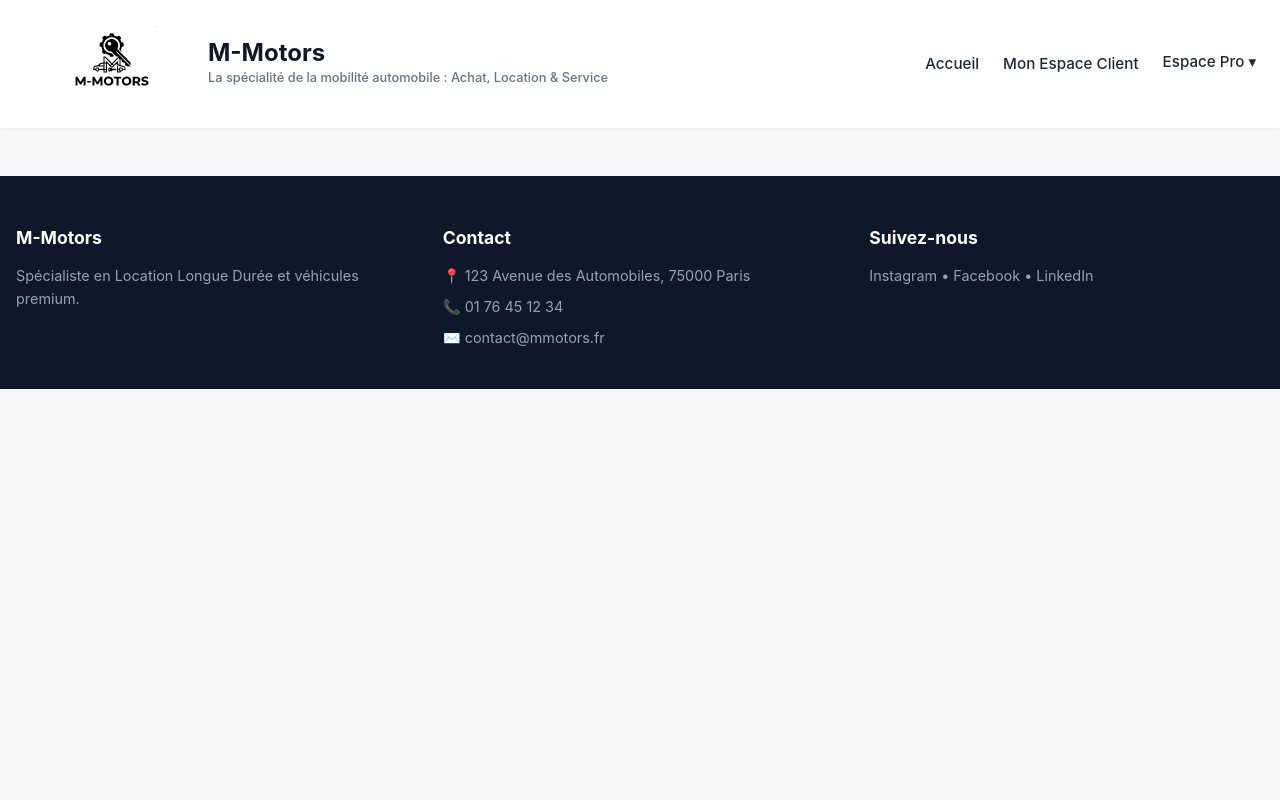
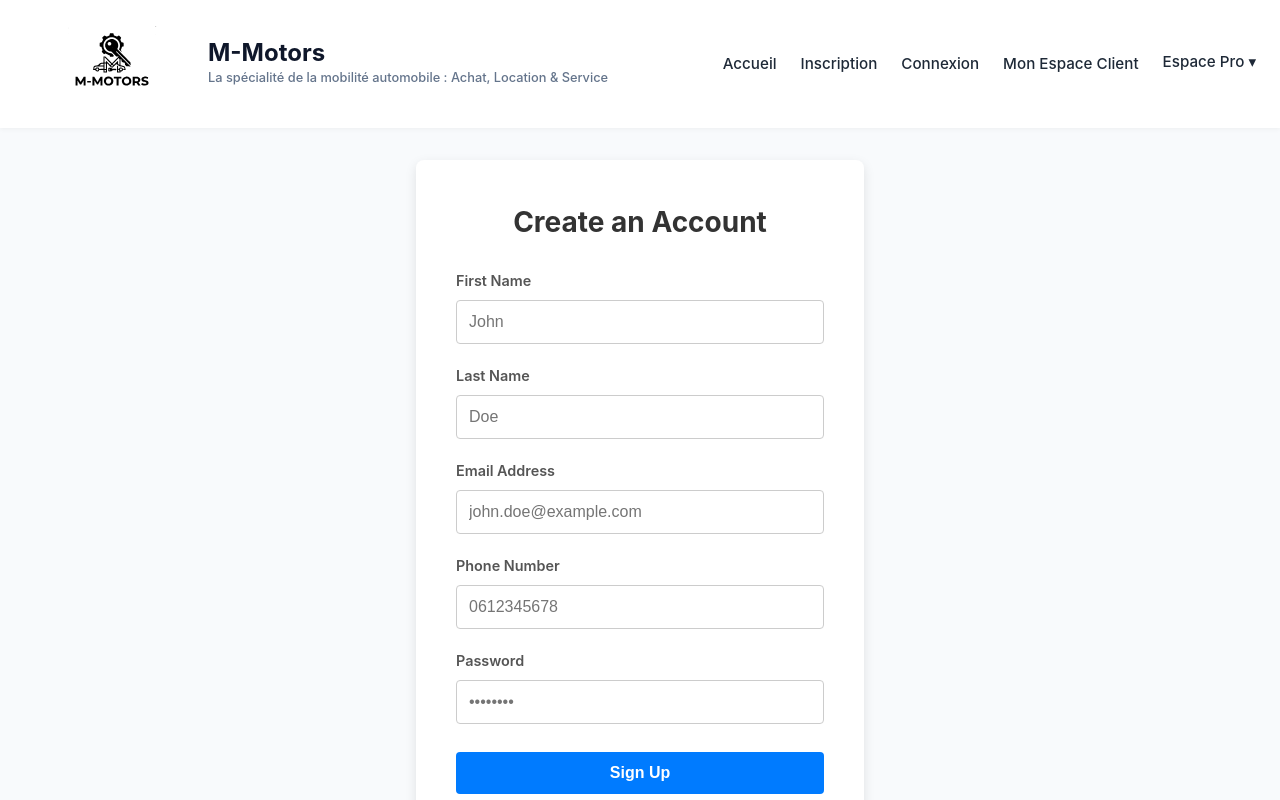
Before and after one commit to sophiaadmi45-sketch/m-motors-frontend, a React (Vite) app: page /register in a window 1280 px wide. Shown: the top 800 px of the page. Built offline with nearby package versions, Linux system fonts and the light colour scheme.

Commit message:
feat(front): integration du formulaire d inscription et de la navigation US-001

```diff
--- a/src/components/Header.jsx
+++ b/src/components/Header.jsx
@@ -19,6 +19,8 @@ function Header() {
         </div>
         <nav className="nav">
           <Link to="/">Accueil</Link>
+          <Link to="/register">Inscription</Link>
+          <Link to="/login">Connexion</Link>
           <Link to="/dashboard">Mon Espace Client</Link>
           <div className="nav-dropdown-container">
     <button
--- /dev/null
+++ b/src/components/Register.css
@@ -0,0 +1,94 @@
+.register-container {
+    display: flex;
+    justify-content: center;
+    align-items: center;
+    min-height: 80vh;
+    padding: 2rem;
+    box-sizing: border-box;
+}
+
+.register-form {
+    background-color: #ffffff;
+    padding: 2.5rem;
+    border-radius: 0.5rem;
+    box-shadow: 0 0.25rem 0.75rem rgba(0, 0, 0, 0.1);
+    width: 100%;
+    max-width: 28rem;
+    box-sizing: border-box;
+}
+
+.register-form h2 {
+    margin-top: 0;
+    margin-bottom: 1.5rem;
+    font-size: 1.75rem;
+    color: #333333;
+    text-align: center;
+}
+
+.form-group {
+    margin-bottom: 1.25rem;
+    display: flex;
+    flex-direction: column;
+}
+
+.form-group label {
+    margin-bottom: 0.5rem;
+    font-size: 0.9rem;
+    font-weight: 600;
+    color: #555555;
+}
+
+.form-group input {
+    padding: 0.75rem;
+    font-size: 1rem;
+    border: 0.0625rem solid #cccccc;
+    border-radius: 0.25rem;
+    outline: none;
+    transition: border-color 0.2s ease;
+    width: 100%;
+    box-sizing: border-box;
+}
+
+.form-group input:focus {
+    border-color: #007bff;
+}
+
+.btn-submit {
+    width: 100%;
+    padding: 0.75rem;
+    font-size: 1rem;
+    font-weight: bold;
+    color: #ffffff;
+    background-color: #007bff;
+    border: none;
+    border-radius: 0.25rem;
+    cursor: pointer;
+    transition: background-color 0.2s ease;
+    margin-top: 0.5rem;
+}
+
+.btn-submit:hover {
+    background-color: #0056b3;
+}
+
+/* Styles pour les messages d'erreur et de succès */
+.message {
+    padding: 0.75rem;
+    border-radius: 0.25rem;
+    margin-bottom: 1.25rem;
+    font-size: 0.9rem;
+    text-align: center;
+    font-weight: 500;
+}
+
+.error-message {
+    background-color: #f8d7da;
+    color: #721c24;
+    border: 0.0625rem solid #f5c6cb;
+}
+
+.success-message {
+    background-color: #d4edda;
+    color: #155724;
+    border: 0.0625rem solid #c3e6cb;
+}
--- /dev/null
+++ b/src/components/Register.jsx
@@ -0,0 +1,133 @@
+import React, { useState } from 'react';
+import { API_BASE_URL } from '../config';
+import './Register.css';
+
+const Register = () => {
+
+    const [firstName, setFirstName] = useState('');
+    const [lastName, setLastName] = useState('');
+    const [email, setEmail] = useState('');
+    const [phone, setPhone] = useState('');
+    const [password, setPassword] = useState('');
+
+
+    const [errorMessage, setErrorMessage] = useState('');
+    const [successMessage, setSuccessMessage] = useState('');
+
+    const handleSubmit = async (e) => {
+        e.preventDefault();
+        setErrorMessage('');
+        setSuccessMessage('');
+
+
+        if (!firstName || !lastName || !email || !phone || !password) {
+            setErrorMessage('All fields are required.');
+            return;
+        }
+
+        const newUser = {
+            prenom: firstName,
+            nom: lastName,
+            email: email,
+            telephone: phone,
+            motDePasse: password
+        };
+
+        try {
+            const response = await fetch(`${API_BASE_URL}/api/auth/inscription`, {
+                method: 'POST',
+                headers: {
+                    'Content-Type': 'application/json',
+                },
+                body: JSON.stringify(newUser),
+            });
+
+            const data = await response.json();
+
+            if (!response.ok) {
+                setErrorMessage(data.message || 'An error occurred during registration.');
+            } else {
+
+                setSuccessMessage(data.message);
+
+                setFirstName('');
+                setLastName('');
+                setEmail('');
+                setPhone('');
+                setPassword('');
+            }
+        } catch (error) {
+            setErrorMessage('Cannot connect to the server. Please try again later.');
+        }
+    };
+
+    return (
+        <div className="register-container">
+            <form className="register-form" onSubmit={handleSubmit}>
+                <h2>Create an Account</h2>
+
+                {errorMessage && <div className="message error-message">{errorMessage}</div>}
+                {successMessage && <div className="message success-message">{successMessage}</div>}
+
+                <div className="form-group">
+                    <label htmlFor="firstName">First Name</label>
+                    <input
+                        type="text"
+                        id="firstName"
+                        value={firstName}
+                        onChange={(e) => setFirstName(e.target.value)}
+                        placeholder="John"
+                    />
+                </div>
+
+                <div className="form-group">
+                    <label htmlFor="lastName">Last Name</label>
+                    <input
+                        type="text"
+                        id="lastName"
+                        value={lastName}
+                        onChange={(e) => setLastName(e.target.value)}
+                        placeholder="Doe"
+                    />
+                </div>
+
+                <div className="form-group">
+                    <label htmlFor="email">Email Address</label>
+                    <input
+                        type="email"
+                        id="email"
+                        value={email}
+                        onChange={(e) => setEmail(e.target.value)}
+                        placeholder="john.doe@example.com"
+                    />
+                </div>
+
+                <div className="form-group">
+                    <label htmlFor="phone">Phone Number</label>
+                    <input
+                        type="tel"
+                        id="phone"
+                        value={phone}
+                        onChange={(e) => setPhone(e.target.value)}
+                        placeholder="0612345678"
+                    />
+                </div>
+
+                <div className="form-group">
+                    <label htmlFor="password">Password</label>
+                    <input
+                        type="password"
+                        id="password"
+                        value={password}
+                        onChange={(e) => setPassword(e.target.value)}
+                        placeholder="••••••••"
+                    />
+                </div>
+
+                <button type="submit" className="btn-submit">Sign Up</button>
+            </form>
+        </div>
+    );
+};
+
+export default Register;
--- a/src/main.jsx
+++ b/src/main.jsx
@@ -10,6 +10,7 @@ import VehicleDossier from './components/VehicleDossier';
 import Dashboard from './components/Dashboard.jsx'
 import BackOfficeDossiers from './components/BackOfficeDossiers.jsx';
 import BackOfficeVehicules from './components/BackOfficeVehicules';
+import Register from './components/Register.jsx';
 
 createRoot(document.getElementById('root')).render(
   <StrictMode>
@@ -22,6 +23,7 @@ createRoot(document.getElementById('root')).render(
         <Route path="/dashboard" element={<Dashboard />} />
         <Route path="/back-office/dossiers" element={<BackOfficeDossiers />} />
         <Route path="/espace-pro/vehicules" element={<BackOfficeVehicules />} />
+        <Route path="/register" element={<Register />} />
       </Routes>
       <Footer />
     </BrowserRouter>
```
